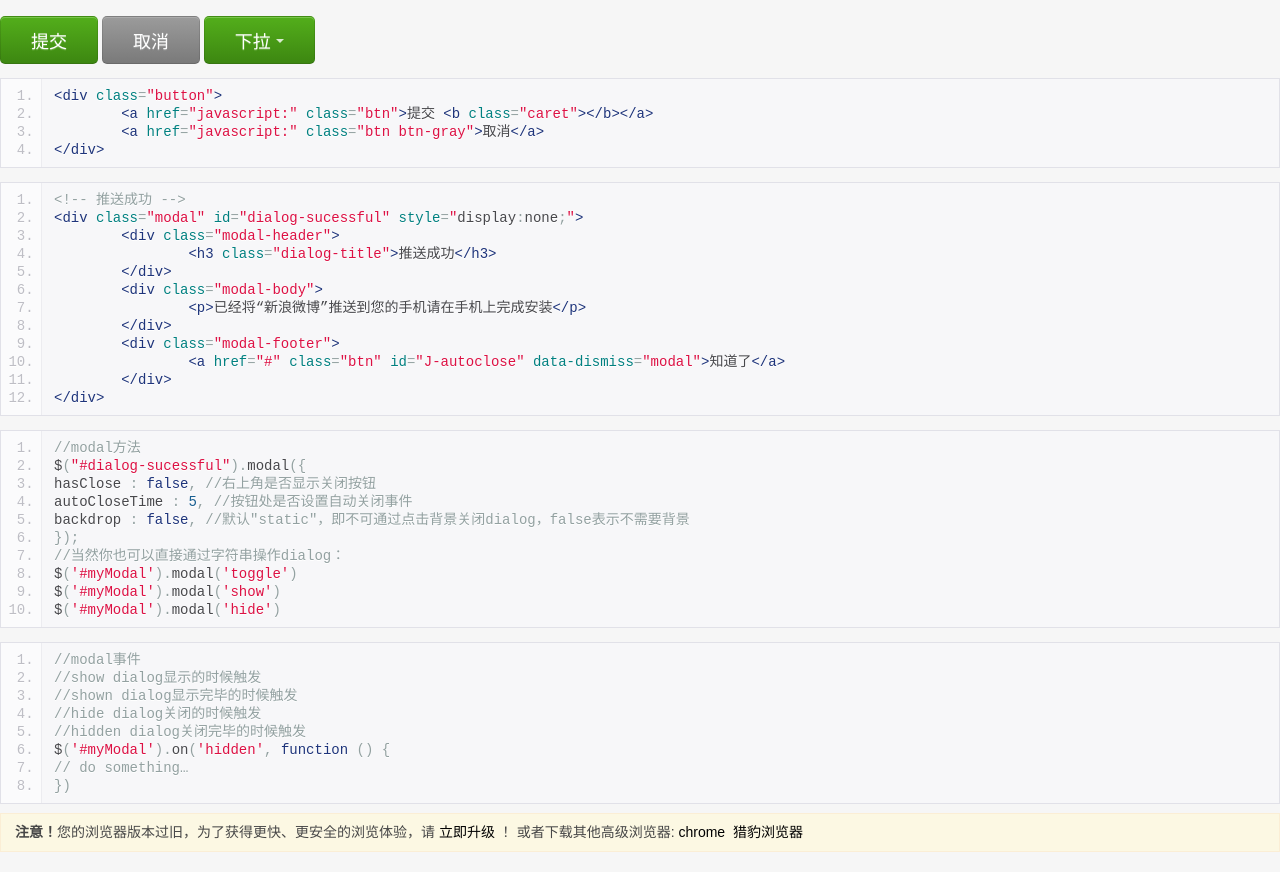
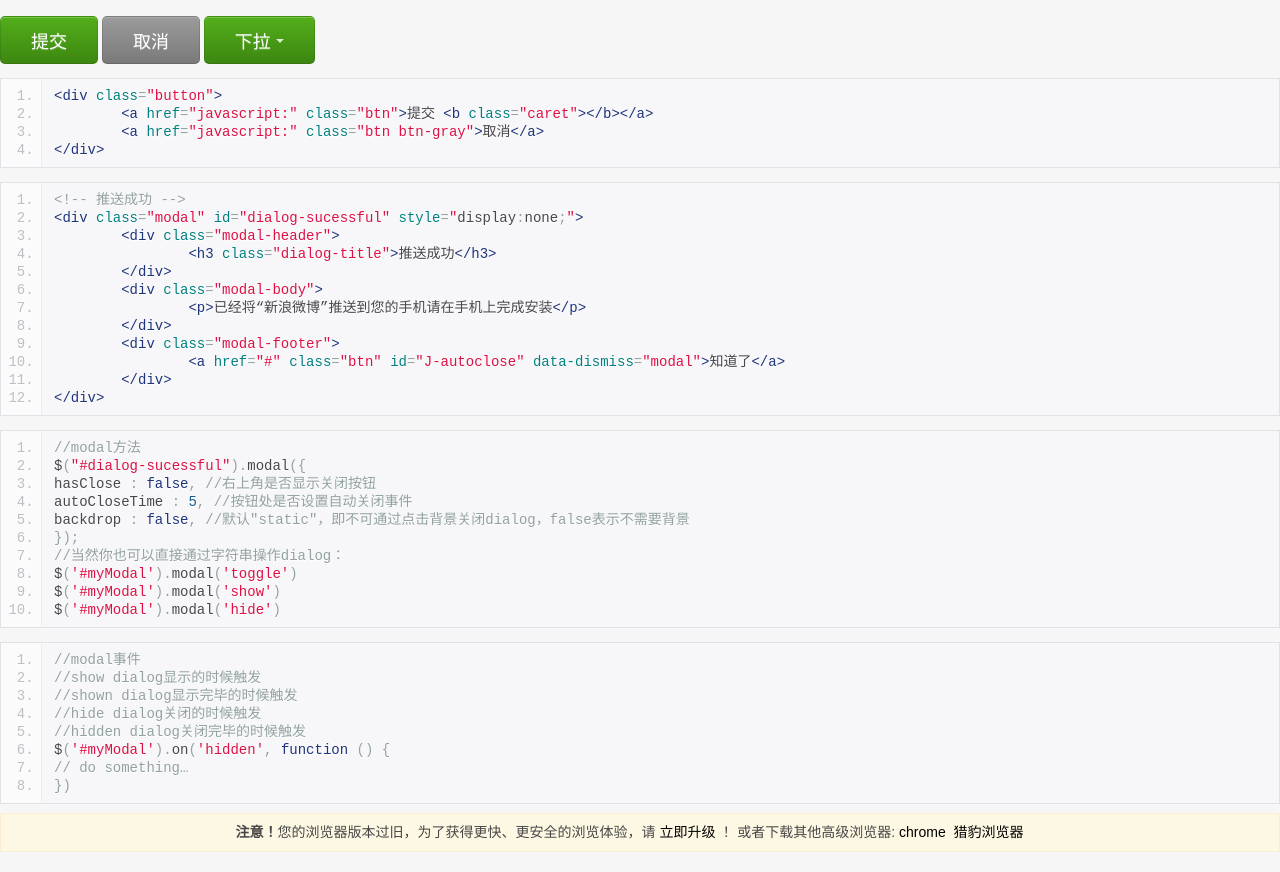
Before and after one commit to babyzone2004/babyzone2004.github.com, a plain HTML site: page index.html in a window 1280 px wide. Drawn offline with Linux system fonts and the light colour scheme.

Commit message:
Update index.html

```diff
--- a/index.html
+++ b/index.html
@@ -50,7 +50,8 @@ padding: 8px 35px 8px 14px;
 margin-bottom: 20px;
 background-color: #FCF8E3;
 border: 1px solid #FBEED5;
-line-height: 1.5;">
+line-height: 1.5;
+text-align: center;">
 	<strong>注意！</strong>您的浏览器版本过旧，为了获得更快、更安全的浏览体验，请
 	<a href="http://windows.microsoft.com/en-US/internet-explorer/products/ie/home?ocid=ie6_countdown_bannercode" target="_blank">立即升级</a>
 	！
```
